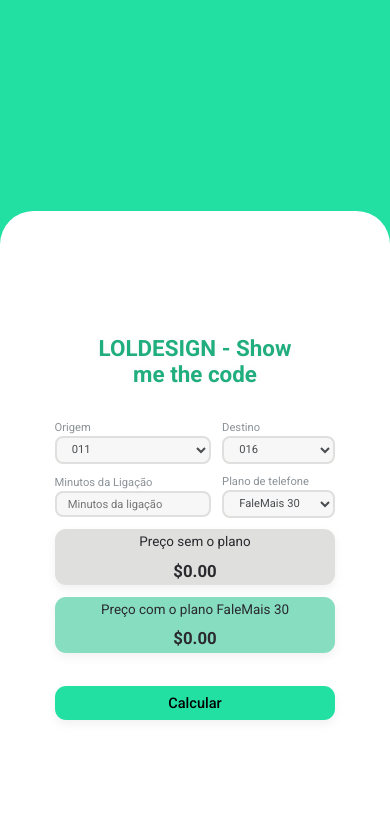
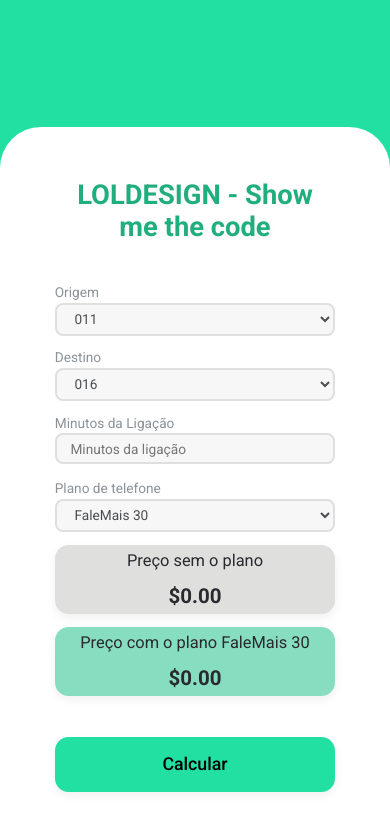
Before and after one commit to KaiqueCampos/LOLDESIGN-challenge, a React (Vite) app: page / in a window 390 px wide. Shown: the top 830 px of the page. Built offline with nearby package versions, Linux system fonts and the light colour scheme.

Commit message:
website responsiveness ready

```diff
--- a/src/App.tsx
+++ b/src/App.tsx
@@ -4,7 +4,7 @@ import { FinalValues } from './components/FinalValues'
 import { Title } from './components/Title'
 import styles from "./styles/app.module.scss"
 import "./styles/global.scss"
-import animate from  "./styles/animate.module.scss"
+import animate from "./styles/animate.module.scss"
 
 function App() {
 
@@ -12,10 +12,12 @@ function App() {
     <div className={styles.container_background}>
 
       <div className={`${styles.container} ${animate.up1}`}>
-        <Title />
-        <CallInformation />
-        <FinalValues />
-        <CalculateCallValueButton />
+        <div className={`${styles.call_informations}`}>
+          <Title />
+          <CallInformation />
+          <FinalValues />
+          <CalculateCallValueButton />
+        </div>
       </div>
     </div>
 
--- a/src/components/CalculateCallValueButton/styles.module.scss
+++ b/src/components/CalculateCallValueButton/styles.module.scss
@@ -1,5 +1,5 @@
 .container {
-    width: 38rem;
+    width: 100%;
     height: 3rem;
     margin-top: 2rem;
 
@@ -23,7 +23,8 @@
 
 @media (max-width: 720px) {
     .container {
-        width: 25rem;
+        width: 100%;
+        min-height: 4rem;
 
         font-size: 1.3rem
     }
--- a/src/components/CallInformations/styles.module.scss
+++ b/src/components/CallInformations/styles.module.scss
@@ -1,16 +1,12 @@
 .container {
-    display: flex;
-    align-items: center;
-    justify-content: center;
+    display: grid;
+    grid-template-columns: repeat(4, 1fr);
     gap: 1rem;
-}
 
-@media (max-width: 450px) {
-    .container {
+    width: 100%;
 
-        width: 25rem;
-
-        display: grid;
-        grid-template-columns: repeat(2, 1fr);
+    @media (max-width: 450px) {
+        grid-template-columns: 1fr;
+        grid-template-rows: repeat(4, 1fr);
     }
 }
--- a/src/components/FinalValues/styles.module.scss
+++ b/src/components/FinalValues/styles.module.scss
@@ -5,8 +5,10 @@
     justify-content: center;
     gap: 1rem;
 
+    width: 100%;
+
     div {
-        width: 18.55rem;
+        width: 100%;
         height: 5rem;
 
         display: flex;
@@ -33,7 +35,6 @@
         flex-direction: column;
 
         div{
-            width: 25rem;
 
             span{
                 font-size: 1.2rem;
--- a/src/styles/app.module.scss
+++ b/src/styles/app.module.scss
@@ -1,28 +1,48 @@
-.container_background{
+.container_background {
     width: 100vw;
     height: 100vh;
 
     position: relative;
     background: var(--green);
 
-    .container{
+    .container {
         height: 75%;
         width: 100%;
 
         position: absolute;
         bottom: 0;
 
+        background: #fff;
+
         display: flex;
         flex-direction: column;
         align-items: center;
         justify-content: center;
-        gap: 1rem;
-
-        background: #fff;
 
         border-top-left-radius: 3rem;
         border-top-right-radius: 3rem;
 
+        .call_informations {
+            width: 40rem;
 
+            display: flex;
+            flex-direction: column;
+            align-items: center;
+            justify-content: center;
+            gap: 1rem;
+        }
     }
 }
+
+@media (max-width: 450px) {
+    .container_background {
+        .container {
+            height: 85%;
+            padding: 4rem;
+
+            .call_informations {
+                width: 100%;
+            }
+        }
+    }
+}
--- a/src/styles/global.scss
+++ b/src/styles/global.scss
@@ -25,13 +25,6 @@ html {
         font-size: 85.5%;
     }
 }
-
-@media (max-width: 450px) {
-    html {
-        font-size: 70%;
-    }
-}
-
 body {
     background: var(--primary-color);
     color: #29292e;
```
